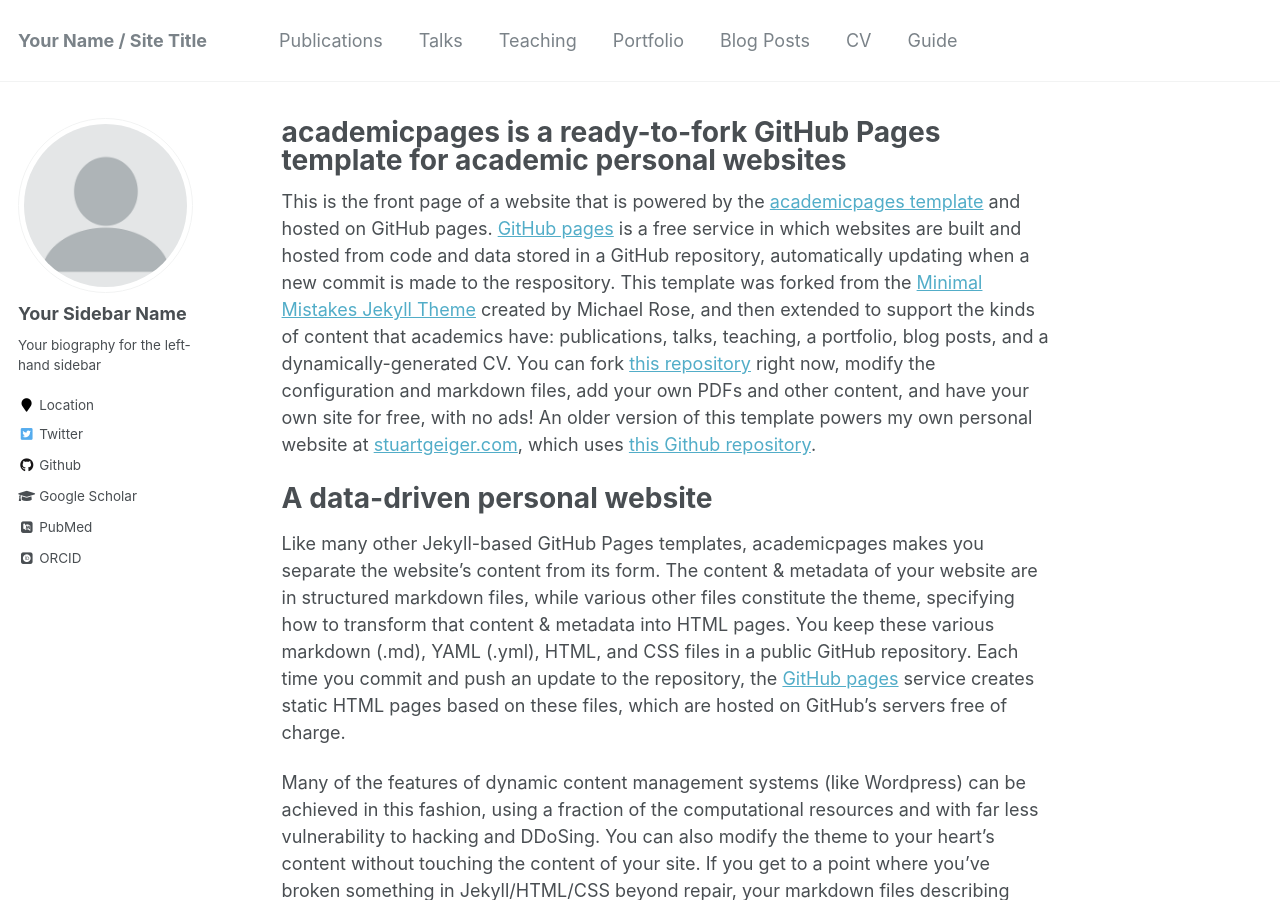
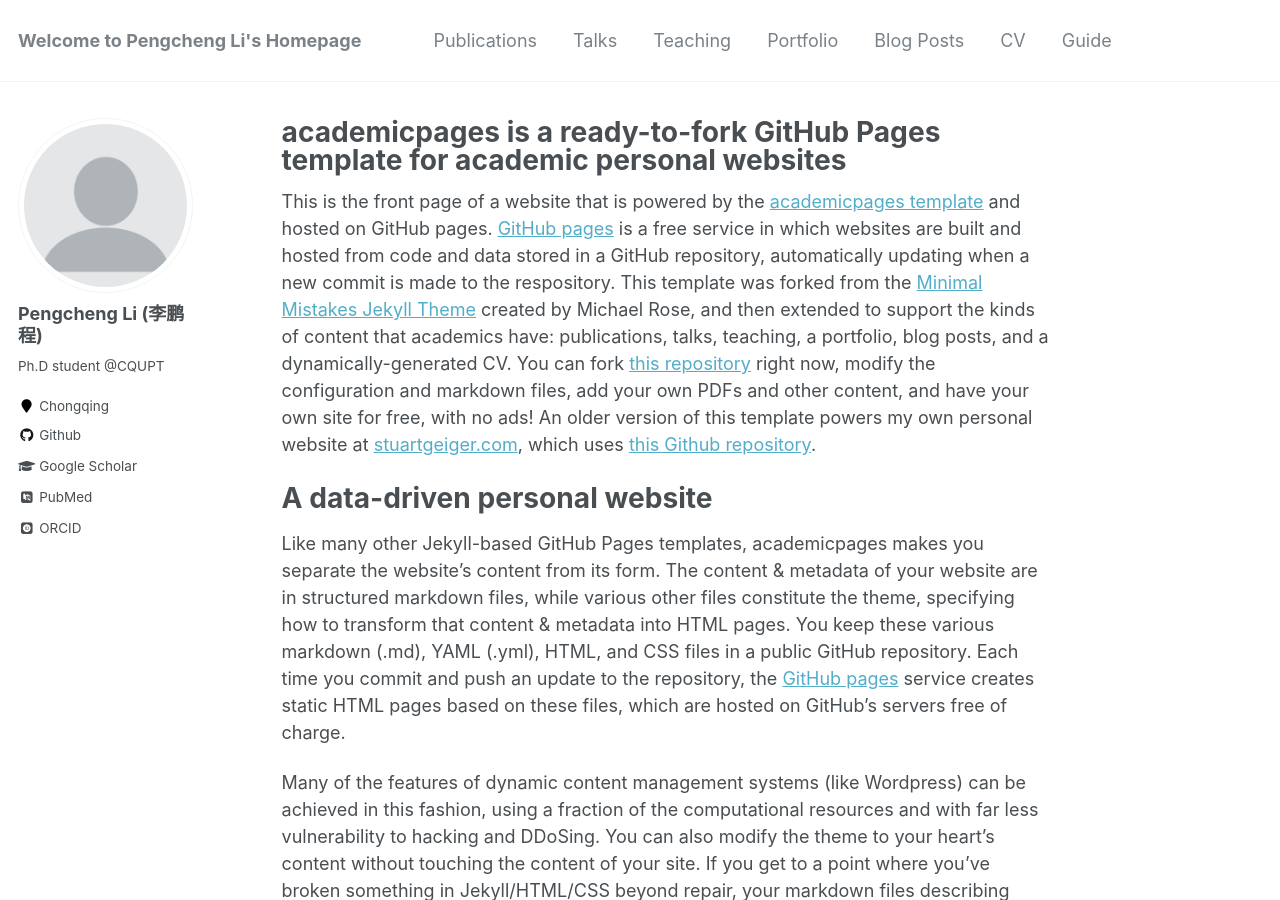
Before and after one commit to li-pengcheng/li-pengcheng.github.io, a Jekyll site: the page built from _pages/about.md, in a window 1280 px wide and 900 px high. Built offline with Jekyll 4.4.1, drawn with Linux system fonts in a browser that asks for light colours; some web fonts are replaced; some of the changed text lies outside the part shown.

Commit message:
Update _config.yml

```diff
--- a/_config.yml
+++ b/_config.yml
@@ -7,14 +7,14 @@
 
 # Site Settings
 locale                   : "en-US"
-title                    : "Your Name / Site Title"
+title                    : "Welcome to Pengcheng Li's Homepage"
 title_separator          : "-"
-name                     : &name "Your Name"
-description              : &description "personal description"
-url                      : https://academicpages.github.io # the base hostname & protocol for your site e.g. "https://mmistakes.github.io"
+name                     : &name "Pengcheng Li"
+description              : &description "Ph.D student @CQUPT"
+url                      : https://li-pengcheng.github.io # the base hostname & protocol for your site e.g. "https://mmistakes.github.io"
 baseurl                  : "" # the subpath of your site, e.g. "/blog"
-repository               : "academicpages/academicpages.github.io"
-teaser                   :  # filename of teaser fallback teaser image placed in /images/, .e.g. "500x300.png"
+repository               : "li-pengcheng/li-pengcheng.github.io"
+teaser                   : 500x300.png # filename of teaser fallback teaser image placed in /images/, .e.g. "500x300.png"
 breadcrumbs              : false # true, false (default)
 words_per_minute         : 160
 future                   : true
@@ -80,13 +80,13 @@
 
 # Site Author
 author:
-  name             : "Your Sidebar Name"
+  name             : "Pengcheng Li (李鹏程)"
   avatar           : "profile.png"
-  bio              : "Your biography for the left-hand sidebar"
-  location         : "Location"
+  bio              : "Ph.D student @CQUPT"
+  location         : "Chongqing"
   employer         :
   pubmed           : "https://www.ncbi.nlm.nih.gov/pubmed/?term=john+snow"
-  googlescholar    : "http://yourfullgooglescholarurl.com"
+  googlescholar    : "https://scholar.google.com/citations?user=1q02xOYAAAAJ&hl=zh-CN"
   email            :
   researchgate     :  # example: "https://www.researchgate.net/profile/yourprofile"
   uri              :
@@ -96,20 +96,20 @@
   flickr           :
   facebook         :
   foursquare       :
-  github           : "academicpages"
+  github           : "li-pengcheng"
   google_plus      :
   keybase          :
   instagram        :
   impactstory      : #"https://profiles.impactstory.org/u/xxxx-xxxx-xxxx-xxxx"
   lastfm           :
   linkedin         :
-  orcid            : "http://orcid.org/yourorcidurl"
+  orcid            : "https://orcid.org/0000-0002-0691-7966"
   pinterest        :
   soundcloud       :
   stackoverflow    : # http://stackoverflow.com/users/123456/username
   steam            :
   tumblr           :
-  twitter          : "replacethistwitterhandle"
+  twitter          : # "replacethistwitterhandle"
   vine             :
   weibo            :
   xing             :
```
